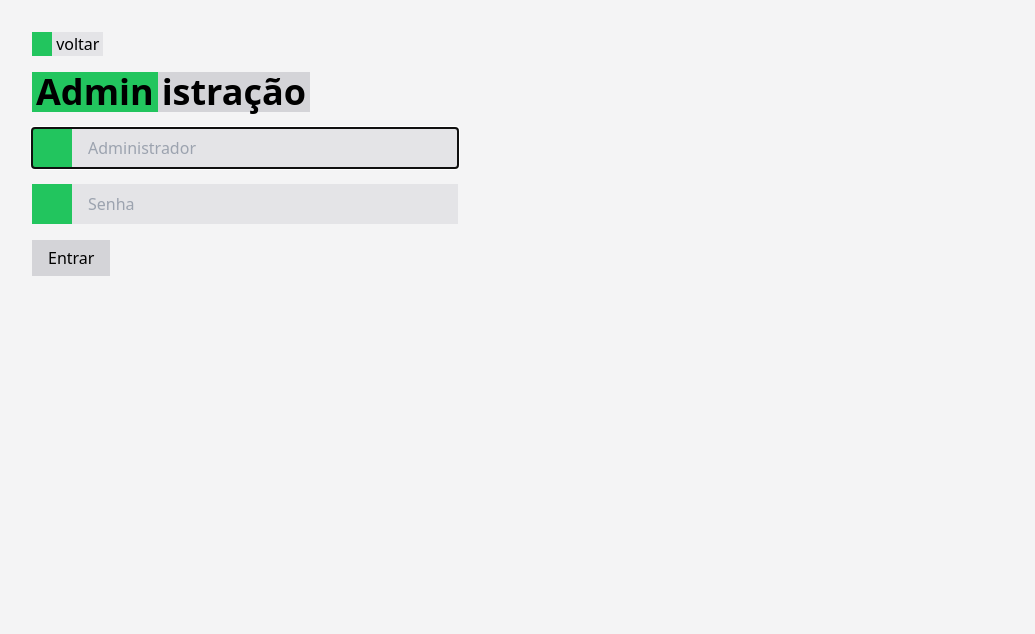
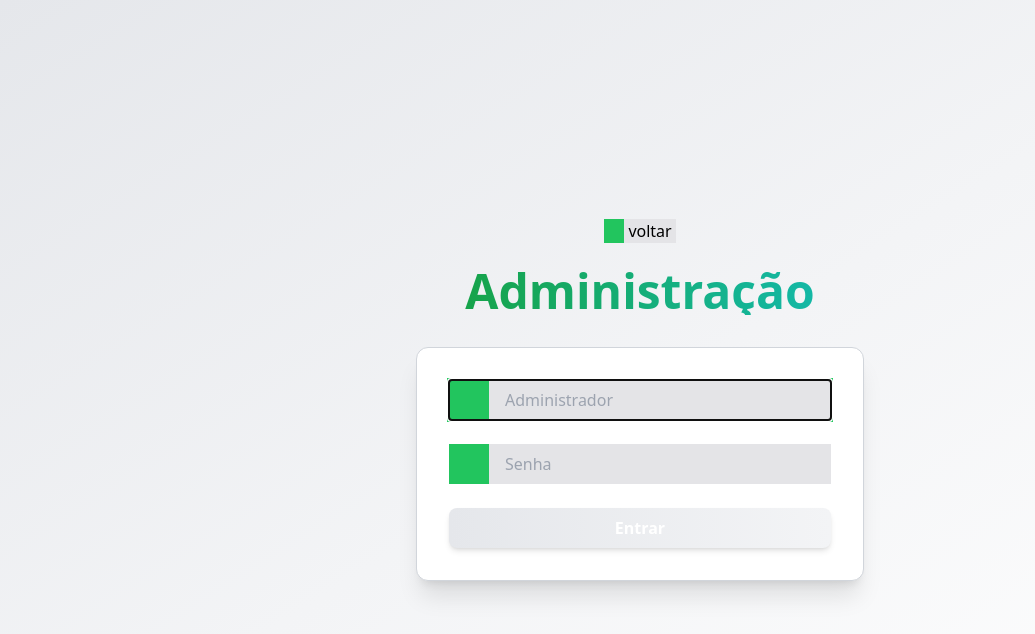
Before and after one commit to L-Marcel/vcourse, a Vue app: page /admin in a window 1280 px wide. Shown: the top 634 px of the page, without its empty margins (0-1035 px from the left). Built offline with nearby package versions, Linux system fonts and the light colour scheme; some icons are missing; what vue-cookies would draw is missing.

Commit message:
feat: refatoração do header, novos estilos no header, footer e botões

```diff
--- /dev/null
+++ b/src/components/Footer.vue
@@ -0,0 +1,12 @@
+<template>
+    <footer class="p-6 bg-gradient-to-r from-green-500 to-teal-600 shadow-lg text-white space-y-6">
+      <div class="flex justify-between items-center flex-wrap gap-4">
+        <h2 class="text-xl md:text-2xl font-semibold">
+          <span class="bg-white text-green-600 px-3 py-1 rounded-md shadow-sm">V</span>Course
+        </h2>
+        <div class="text-center text-xs font-bold md:text-sm font-light">
+          © 2024 VCourse. Todos os direitos reservados.
+        </div>
+      </div>
+    </footer>
+  </template>
--- /dev/null
+++ b/src/components/Header.vue
@@ -0,0 +1,15 @@
+<template>
+    <div>
+      <section class="p-6 bg-gradient-to-r from-green-500 to-teal-600  shadow-lg text-white space-y-6">
+        <div class="flex justify-between items-center">
+          <h1 class="text-3xl md:text-4xl font-bold flex items-center gap-2">
+            <span class="bg-white text-green-600 px-3 py-1 rounded-md shadow-sm">V</span>Course
+          </h1>
+          <slot name="buttons"></slot>
+        </div>
+        <p class="text-base md:text-lg font-medium bg-white bg-opacity-20 p-4 rounded-md shadow-md">
+          Domine <span class="text-yellow-300 font-semibold">Vue.js</span> com um curso prático e direto ao ponto. Desafios reais, conteúdos atualizados e um foco em transformar sua carreira. Prepare-se para se destacar! Torne-se especialista em Vue.js com ferramentas e conhecimentos essenciais para criar projetos incríveis e superar desafios.
+        </p>
+      </section>
+    </div>
+  </template>
--- a/src/components/buttons/AdminButton.vue
+++ b/src/components/buttons/AdminButton.vue
@@ -1,13 +1,14 @@
 <template>
   <RouterLink
     tabindex="0"
-    class="bg-zinc-200 inline-block w-fit pl-1 hover:bg-green-500 group transition-colors duration-200 hover:cursor-pointer focus-visible:outline-none focus-visible:ring-2 ring-green-500"
+    class="inline-flex items-center gap-2 bg-zinc-200 text-gray-800 font-medium px-4 py-2 rounded-lg shadow-md hover:bg-green-500 hover:text-white transition-all duration-300 focus-visible:outline-none focus-visible:ring-2 focus-visible:ring-green-500"
     to="/admin"
   >
-    admin
+    <span>Admin</span>
     <span
-      class="bg-green-500 inline-block h-full px-0.5 transition-colors duration-200 group-hover:bg-green-600"
-      ><v-icon name="io-arrow-forward-sharp"
-    /></span>
+      class="flex items-center justify-center bg-green-500 text-white rounded-full w-6 h-6 transition-transform duration-300 group-hover:translate-x-1"
+    >
+      <v-icon name="io-arrow-forward-sharp" />
+    </span>
   </RouterLink>
 </template>
--- a/src/components/buttons/LogoutButton.vue
+++ b/src/components/buttons/LogoutButton.vue
@@ -1,28 +1,28 @@
 <script setup lang="ts">
-import { inject } from 'vue'
-import type { VueCookies } from 'vue-cookies'
+import { inject } from 'vue';
+import type { VueCookies } from 'vue-cookies';
 
-const $cookies = inject<VueCookies>('$cookies')
+const $cookies = inject<VueCookies>('$cookies');
 
 const emit = defineEmits<{
-  (e: 'logout'): void
-}>()
+  (e: 'logout'): void;
+}>();
 
 const logout = () => {
-  $cookies?.remove('vcourse@token')
-  emit('logout')
-}
+  $cookies?.remove('vcourse@token');
+  emit('logout');
+};
 </script>
 
 <template>
   <button
     tabindex="0"
     v-on:click="logout"
-    class="bg-zinc-200 inline-block w-fit pl-1 hover:bg-red-500 group transition-colors duration-200 hover:cursor-pointer focus-visible:outline-none focus-visible:ring-2 ring-red-500"
+    class="inline-flex items-center gap-2 bg-zinc-200 text-gray-800 font-medium px-4 py-2 rounded-lg shadow-md hover:bg-red-500 hover:text-white transition-all duration-300 focus-visible:outline-none focus-visible:ring-2 focus-visible:ring-red-500"
   >
-    sair
+    <span>Sair</span>
     <span
-      class="bg-red-500 inline-block h-full px-0.5 transition-colors duration-200 group-hover:bg-red-600"
+      class="flex items-center justify-center bg-red-500 text-white rounded-full w-6 h-6 transition-transform duration-300 group-hover:scale-110"
     >
       <v-icon name="io-close-sharp" />
     </span>
--- a/src/components/buttons/SubmitButton.vue
+++ b/src/components/buttons/SubmitButton.vue
@@ -2,15 +2,15 @@
 const props = defineProps({
   text: {
     type: String,
-    default: 'Enviar'
-  }
+    default: 'Enviar',
+  },
 });
 </script>
 
 <template>
   <button
     tabindex="0"
-    class="bg-zinc-300 inline-block h-9 w-fit px-4 hover:bg-green-500 group transition-colors duration-200 hover:cursor-pointer focus-visible:outline-none focus-visible:ring-2 ring-green-500"
+    class="flex items-center justify-center h-10 px-6 bg-gradient-to-r from-gray-200 to-gray-100 text-gray-800 font-semibold rounded-lg shadow-lg transition-all duration-300 hover:from-green-500 hover:to-green-400 hover:text-white focus-visible:outline-none focus-visible:ring-4 ring-green-500"
     type="submit"
   >
     {{ props.text }}
--- a/src/views/Admin.vue
+++ b/src/views/Admin.vue
@@ -1,64 +1,64 @@
 <script setup lang="ts">
-import BackButton from '@/components/buttons/BackButton.vue'
-import SubmitButton from '@/components/buttons/SubmitButton.vue'
-import Input from '@/components/Input.vue'
-import router from '@/router'
-import { inject, ref } from 'vue'
-import type { VueCookies } from 'vue-cookies'
+import BackButton from '@/components/buttons/BackButton.vue';
+import SubmitButton from '@/components/buttons/SubmitButton.vue';
+import Input from '@/components/Input.vue';
+import router from '@/router';
+import { inject, ref } from 'vue';
+import type { VueCookies } from 'vue-cookies';
 
-const $cookies = inject<VueCookies>('$cookies')
+const $cookies = inject<VueCookies>('$cookies');
 
-const error = ref<string>('')
+const error = ref<string>('');
 const data = {
   email: '',
   password: '',
-}
+};
 
 const submit = async (event: Event) => {
-  event.preventDefault()
+  event.preventDefault();
   const response = await fetch('http://localhost:8080/login', {
     method: 'POST',
     headers: {
       'Content-Type': 'application/json',
     },
     body: JSON.stringify(data),
-  })
+  });
 
   if (response.ok) {
-    const { accessToken: token } = await response.json()
-    $cookies?.set('vcourse@token', token, '1d')
-    router.push('/')
+    const { accessToken: token } = await response.json();
+    $cookies?.set('vcourse@token', token, '1d');
+    router.push('/');
   } else {
-    error.value = 'Credenciais inválidas!'
-    const element = document.getElementsByName('email')[0]
-    console.log(element)
-    element?.focus()
+    error.value = 'Credenciais inválidas!';
+    const element = document.getElementsByName('email')[0];
+    console.log(element);
+    element?.focus();
   }
-}
+};
 
 const onInput = (event: Event) => {
-  const target = event.target as HTMLInputElement | null
+  const target = event.target as HTMLInputElement | null;
   if (target) {
-    data[target.name as keyof typeof data] = target.value
+    data[target.name as keyof typeof data] = target.value;
   }
-}
+};
 </script>
 
 <template>
-  <main class="p-8 min-h-screen flex flex-col gap-4">
-    <section class="flex flex-col gap-4">
+  <main class="min-h-screen flex flex-col items-center justify-center bg-gradient-to-br from-gray-200 via-gray-100 to-white p-6">
+    <section class="flex flex-col gap-6 items-center mb-8">
       <BackButton />
-      <div class="flex flex-col gap-0 w-full">
-        <h1 class="w-min text-nowrap pr-1 font-semibold text-2xl md:text-4xl bg-zinc-300">
-          <span class="bg-green-500 px-1 mr-1 inline-block h-full">Admin</span>istração
+      <div class="text-center">
+        <h1 class="text-4xl md:text-5xl font-extrabold text-gray-900 bg-gradient-to-r from-green-600 to-teal-500 text-transparent bg-clip-text">
+          Administração
         </h1>
       </div>
     </section>
-    <section>
+    <section class="w-full flex flex-col items-center">
       <form
         autocomplete="off"
         v-on:submit="submit"
-        class="flex flex-col gap-4 sm:max-w-[50%] md:max-w-[35%]"
+        class="w-full max-w-md bg-white border border-gray-300 rounded-xl shadow-xl p-8 flex flex-col gap-6"
       >
         <Input
           autofocus
@@ -66,6 +66,7 @@ const onInput = (event: Event) => {
           v-on:input="onInput"
           v-bind:value="data.email"
           placeholder="Administrador"
+          class="border-gray-300 focus:ring-2 focus:ring-green-500 focus:border-green-500"
         />
         <Input
           name="password"
@@ -75,8 +76,15 @@ const onInput = (event: Event) => {
           placeholder="Senha"
           type="password"
           v-bind:error="error"
+          class="border-gray-300 focus:ring-2 focus:ring-green-500 focus:border-green-500"
         />
-        <SubmitButton text="Entrar" />
+        <SubmitButton
+          text="Entrar"
+          class="bg-green-500 text-white font-semibold py-3 rounded-lg shadow-md hover:bg-green-600 transition-all duration-300"
+        />
+        <p v-if="error" class="text-red-500 text-center text-sm font-medium">
+          {{ error }}
+        </p>
       </form>
     </section>
   </main>
--- a/src/views/Home.vue
+++ b/src/views/Home.vue
@@ -5,6 +5,9 @@ import { inject, onMounted, reactive, ref } from 'vue'
 import type { VueCookies } from 'vue-cookies'
 import AddButton from '@/components/buttons/AddButton.vue'
 import LogoutButton from '@/components/buttons/LogoutButton.vue'
+import Header from '@/components/Header.vue'
+import Footer from '@/components/Footer.vue'
+
 import type { Video } from '@/utils/videos'
 import { onBeforeRouteUpdate } from 'vue-router'
 
@@ -59,30 +62,14 @@ onBeforeRouteUpdate(update)
 </script>
 
 <template>
+  <Header>
+    <template v-slot:buttons>
+      <LogoutButton v-on:logout="onLogout" v-show="authenticated" />
+      <AdminButton v-show="!authenticated" />
+    </template>
+  </Header>
   <main class="p-8 min-h-screen flex flex-col gap-4">
-    <section class="flex flex-col gap-2">
-      <div
-        class="flex flex-col-reverse justify-start gap-2 md:flex-row md:justify-between md:items-center w-full"
-      >
-        <h1 class="w-min text-nowrap pr-1 font-semibold text-2xl md:text-4xl bg-zinc-300">
-          <span class="bg-green-500 px-1 mr-1 inline-block h-full">V</span>Course
-        </h1>
-        <LogoutButton v-on:logout="onLogout" v-show="authenticated" />
-        <AdminButton v-show="!authenticated" />
-      </div>
-      <p class="text-sm md:text-base">
-        O melhor curso gratuido de <span class="text-green-600 font-semibold">Vue.js</span> do
-        <span class="text-green-600 font-semibold">Brasil</span> inteiro!
-      </p>
-      <hr class="max-w-[75%]" />
-      <p class="hidden md:block font-light max-w-[75%]">
-        A cada semana liberamos 5 aulas novas e completamente inovadoras para que você e seu time
-        possa se manter atualizado sobre os recursos mais novos dessa incrível tecnologia, que é uma
-        das melhores do mercado! E as aulas que ficarem obsoletas serão substituídas ou removidas
-        periodicamente.
-      </p>
-      <p class="text-sm md:text-base font-light">Prezamos a qualidade e simplicidade.</p>
-    </section>
+
     <section v-show="authenticated">
       <AddButton />
     </section>
@@ -104,4 +91,5 @@ onBeforeRouteUpdate(update)
       </ul>
     </section>
   </main>
+  <Footer />
 </template>
```
Also changed, not shown: database/db.json (line endings or trailing spaces), 1 other file (tests, documents, lock files or other folders).
